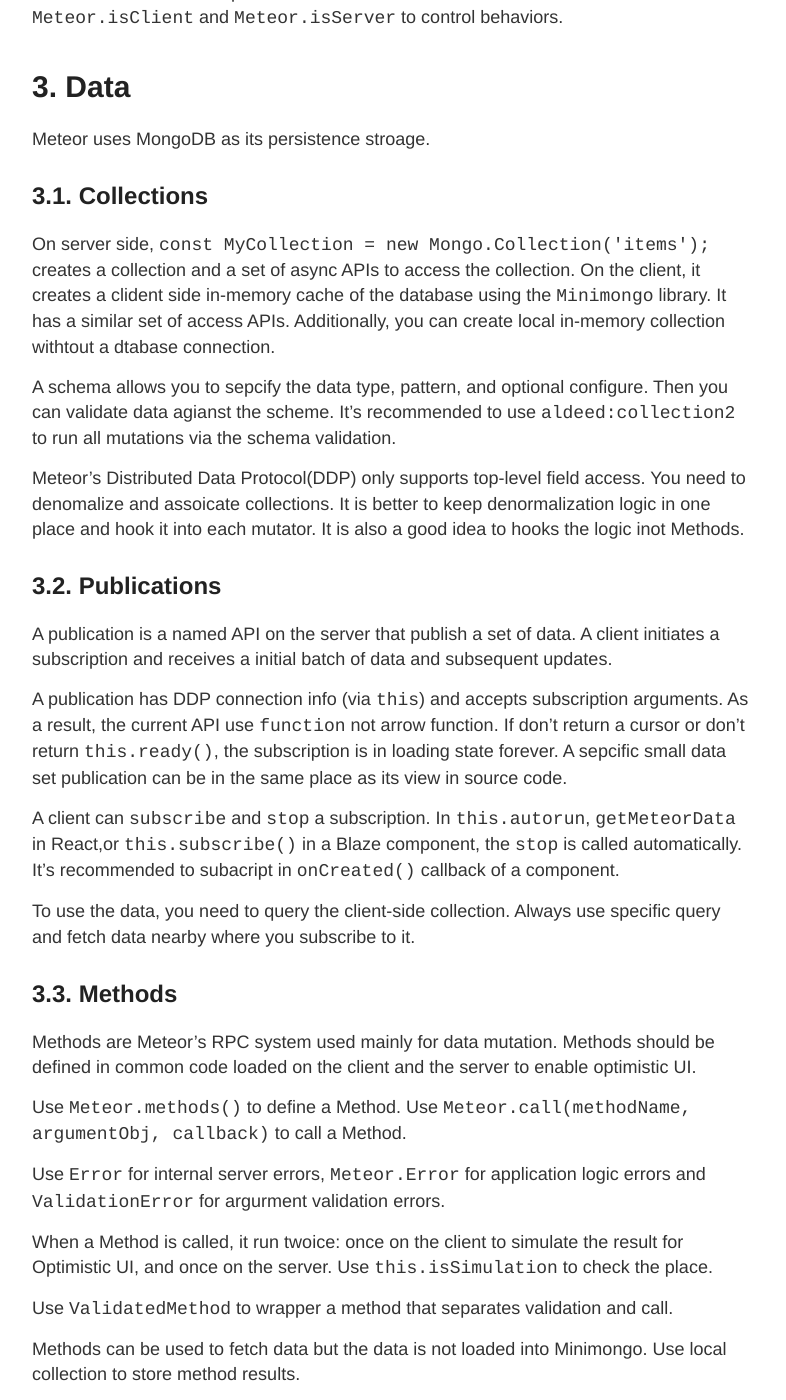
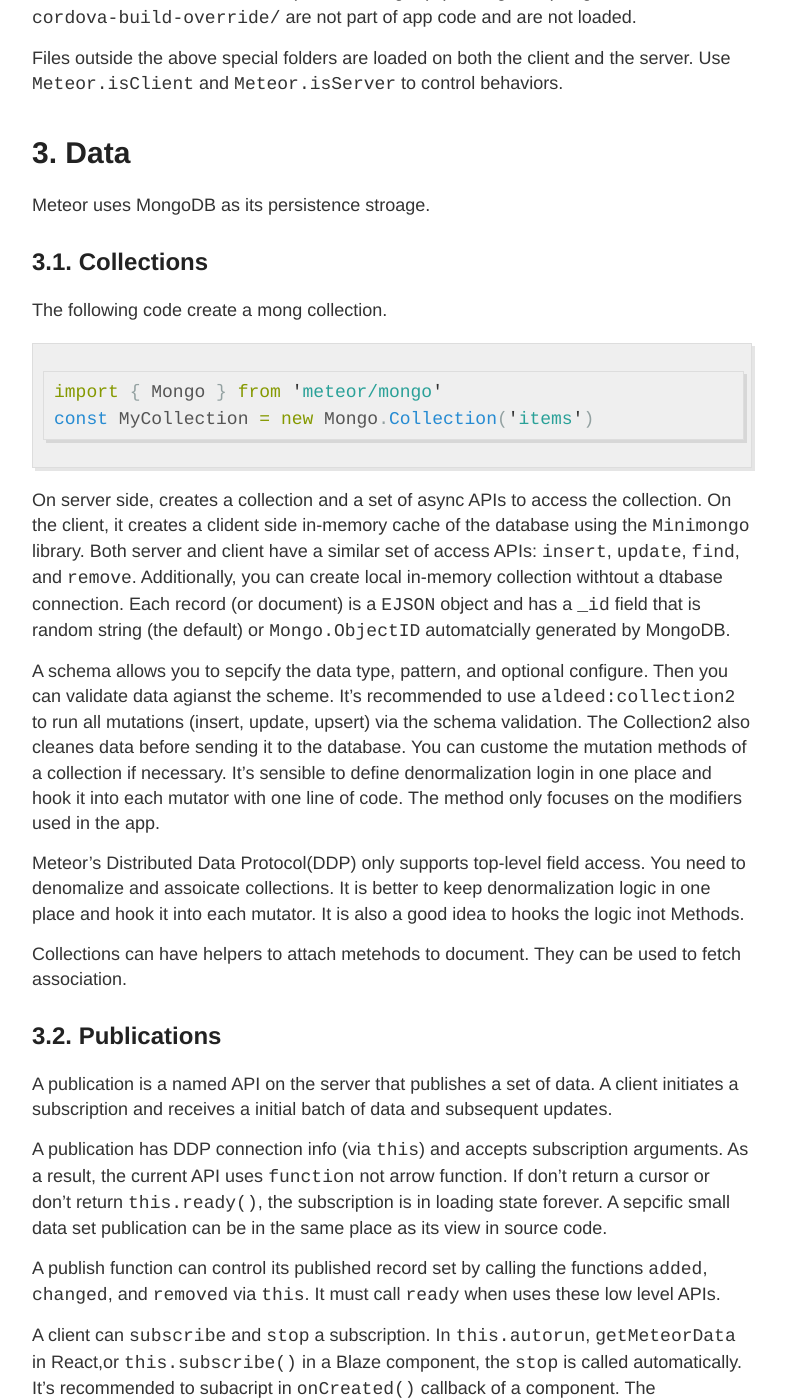
Before and after one commit to YingLiu4203/old-dev-blog, a Jekyll site: the page built from _posts/2017-08-12-meteor-notes.md, in a window 1280 px wide and 1400 px high, scrolled down 1160 px. Shown: the whole window, without its empty margins (248-1034 px from the left). Built offline with Jekyll 4.4.1, drawn with Linux system fonts in a browser that asks for light colours; comment, search, counter and statistics services are not loaded; some of the changed text lies outside the part shown.

Commit message:
2nd read

````diff
--- a/_posts/2017-08-12-meteor-notes.md
+++ b/_posts/2017-08-12-meteor-notes.md
@@ -19,13 +19,15 @@ Class file and class use pascal name. Methods and publication use camel-cased na
 
 Blaze template names are globla therefore should be named with namespace, separated by underscores.
 
+Meteor Atmosphere packages are imported with a prefix of `meteor/`.
+
 Put all application code into `imports/` directory. Use `require` if you can't import files in top level such as in an `if` statement. Meteor loads all files except the `imports/` directory.
 
 Meteor suggests creating tow eagerly loaded files: `client/main.js` and `server/main.js` for client side and server side correspondingly. The `main.js` files work as entry points that perform configuiration and import startup modules used in startup.
 
 Inside `imports`, we can have `startup/server`, `startup/client`, `api/`, `ui/`. For UI components, it is recommended to put HTML, JS and CSS files in the same directory.
 
-Meteor has a default file loader order. `client/` and `public/` are served only to client. All files in `public/` are referenced as top level files without the `public/` prefix. `server` and `private` are only accessible from server side. `tests/` is not loaded anywhere. Special directories/files such as dot files (`.meteor`, `.git`), `packages/`, `programs/`, and `cordova-build-override/` are not part of app code and are not loaded.
+Meteor has a default file loader order: html template files, lib, alphabetical order, and main files loaded last.  `client/` and `public/` are served only to client. All files in `public/` are referenced as top level files without the `public/` prefix. `server` and `private` are only accessible from server side via `Asset` API. `tests/` is not loaded anywhere. Special directories/files such as dot files (`.meteor`, `.git`), `packages/`, `programs/`, and `cordova-build-override/` are not part of app code and are not loaded.
 
 Files outside the above special folders are loaded on both the client and the server. Use `Meteor.isClient` and `Meteor.isServer` to control behaviors.
 
@@ -33,41 +35,60 @@ Files outside the above special folders are loaded on both the client and the se
 Meteor uses MongoDB as its persistence stroage.
 
 ## 3.1. Collections
-On server side, `const MyCollection = new Mongo.Collection('items');` creates a collection and a set of async APIs to access the collection. On the client, it creates a clident side in-memory cache of the database using the `Minimongo` library.  It has a similar set of access APIs. Additionally, you can create local in-memory collection withtout a dtabase connection.
+The following code create a mong collection.
 
-A schema allows you to sepcify the data type, pattern, and optional configure. Then you can validate data agianst the scheme. It's recommended to use `aldeed:collection2` to run all mutations via the schema validation.
+```js
+import { Mongo } from 'meteor/mongo'
+const MyCollection = new Mongo.Collection('items')
+```
+
+On server side,  creates a collection and a set of async APIs to access the collection. On the client, it creates a clident side in-memory cache of the database using the `Minimongo` library.  Both server and client have a similar set of access APIs: `insert`, `update`, `find`, and `remove`. Additionally, you can create local in-memory collection withtout a dtabase connection. Each record (or document) is a `EJSON` object and has a `_id` field that is random string (the default) or `Mongo.ObjectID` automatcially generated by MongoDB.
+
+A schema allows you to sepcify the data type, pattern, and optional configure. Then you can validate data agianst the scheme. It's recommended to use `aldeed:collection2` to run all mutations (insert, update,  upsert) via the schema validation. The Collection2 also cleanes data before sending it to the database. You can custome the mutation methods of a collection if necessary. It's sensible to define denormalization login in one place and hook it into each mutator with one line of code. The method only focuses on the modifiers used in the app.
 
 Meteor's Distributed Data Protocol(DDP) only supports top-level field access. You need to denomalize and assoicate collections. It is better to keep denormalization logic in one place and hook it into each mutator. It is also a good idea to hooks the logic inot Methods.
 
+Collections can have helpers to attach metehods to document. They can be used to fetch association.
+
 ## 3.2. Publications
-A publication is a named API on the server that publish a set of data. A client initiates a subscription and receives a initial batch of data and subsequent updates.
+A publication is a named API on the server that publishes a set of data. A client initiates a subscription and receives a initial batch of data and subsequent updates.
 
-A publication has DDP connection info (via `this`) and accepts subscription arguments. As a result, the current API use `function` not arrow function. If don't return a cursor or don't return `this.ready()`, the subscription is in loading state forever. A sepcific small data set publication can be in the same place as its view in source code.
+A publication has DDP connection info (via `this`) and accepts subscription arguments. As a result, the current API uses `function` not arrow function. If don't return a cursor or don't return `this.ready()`, the subscription is in loading state forever. A sepcific small data set publication can be in the same place as its view in source code.
 
-A client can `subscribe` and `stop` a subscription. In `this.autorun`, `getMeteorData` in React,or `this.subscribe()` in a Blaze component, the `stop` is called automatically. It's recommended to subacript in `onCreated()` callback of a component.
+A publish function can control its published record set by calling the functions `added`, `changed`, and `removed` via `this`. It must call `ready` when uses these low level APIs.
 
-To use the data, you need to query the client-side collection. Always use specific query and fetch data nearby where you subscribe to it.
+A client can `subscribe` and `stop` a subscription. In `this.autorun`, `getMeteorData` in React,or `this.subscribe()` in a Blaze component, the `stop` is called automatically. It's recommended to subacript in `onCreated()` callback of a component. The `subscribe()` returns a handle that can be used to check the subscription readiness.
+
+Subscribing to data only puts data in client-side collection. To use the data, you need to query the client-side collection. Always use specific query and fetch data nearby where you subscribe to it.
+
+Meteor supports an "infinite-scroll" style with a `limit` parameter in publication and subscription.
+
+There are several client-side reactive stores. For a scalar value, use `ReactiveVar` that can hold any value with an optional `equalsFunc` argument. For multi-dimensional values, use `ReactiveDict`. Other options are local collection and session.
+
+Publish composition handles changes across collections.
 
 ## 3.3. Methods
 Methods are Meteor's RPC system used mainly for data mutation. Methods should be defined in common code loaded on the client and the server to enable optimistic UI.
 
-Use `Meteor.methods()` to define a Method. Use `Meteor.call(methodName, argumentObj, callback)` to call a Method.
+Use `Meteor.methods({ m1(), m2()})` to define a Method. Use `Meteor.call(methodName, argumentObj, callback)` to call a Method.
 
 Use `Error` for internal server errors, `Meteor.Error` for application logic errors and `ValidationError` for argurment validation errors.
 
-When a Method is called, it run twoice: once on the client to simulate the result for Optimistic UI, and once on the server. Use `this.isSimulation` to check the place.
+When a Method is called, it run twice: once on the client to simulate the result for Optimistic UI, and once on the server. Use `this.isSimulation` to check the place.
 
 Use `ValidatedMethod` to wrapper a method that separates validation and call.
 
 Methods can be used to fetch data but the data is not loaded into Minimongo. Use local collection to store method results.
 
 # 4. Users and Accounts
-DDP has a built-in `userId` field on a connection that you can get `this.userId` inside Methods and Publications.
+DDP has a built-in `userId` field on a connection that you can get `this.userId` in server side Methods and Publications. In client, `Meteor.user()` gives user data.
 
 Meteor provides user accounts functions in `accounts-base` package. It has a user collection with a standard schema, accessed through `Meteor.users` and the client-side singltons `Meteor.userId()` and `Meteor.user()`.
 
 `accounts-ui` package allows quick prototyp and a number of login providers including password, facebook, google, github, twitter, and meetup. `useraccounts` family of packages allows powerful accounts managemnt UI controls and are independent of view engines and routing packages.
 
+Use `alanning:roles` package to manage roles. Another protection is to check per-document permissions.
+
 # 5. UI and React
 There is a component explorer tool named [`Chromatic`](https://github.com/meteor/chromatic).
 
````
